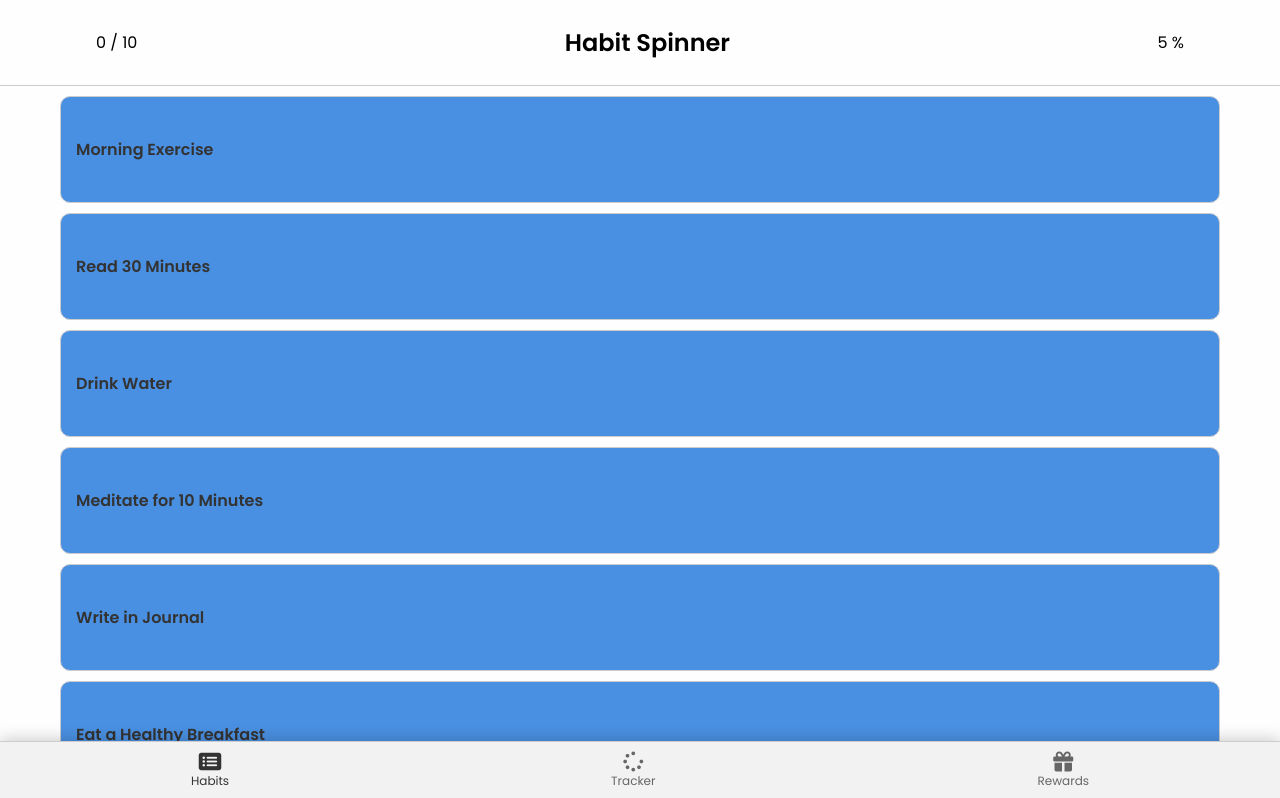
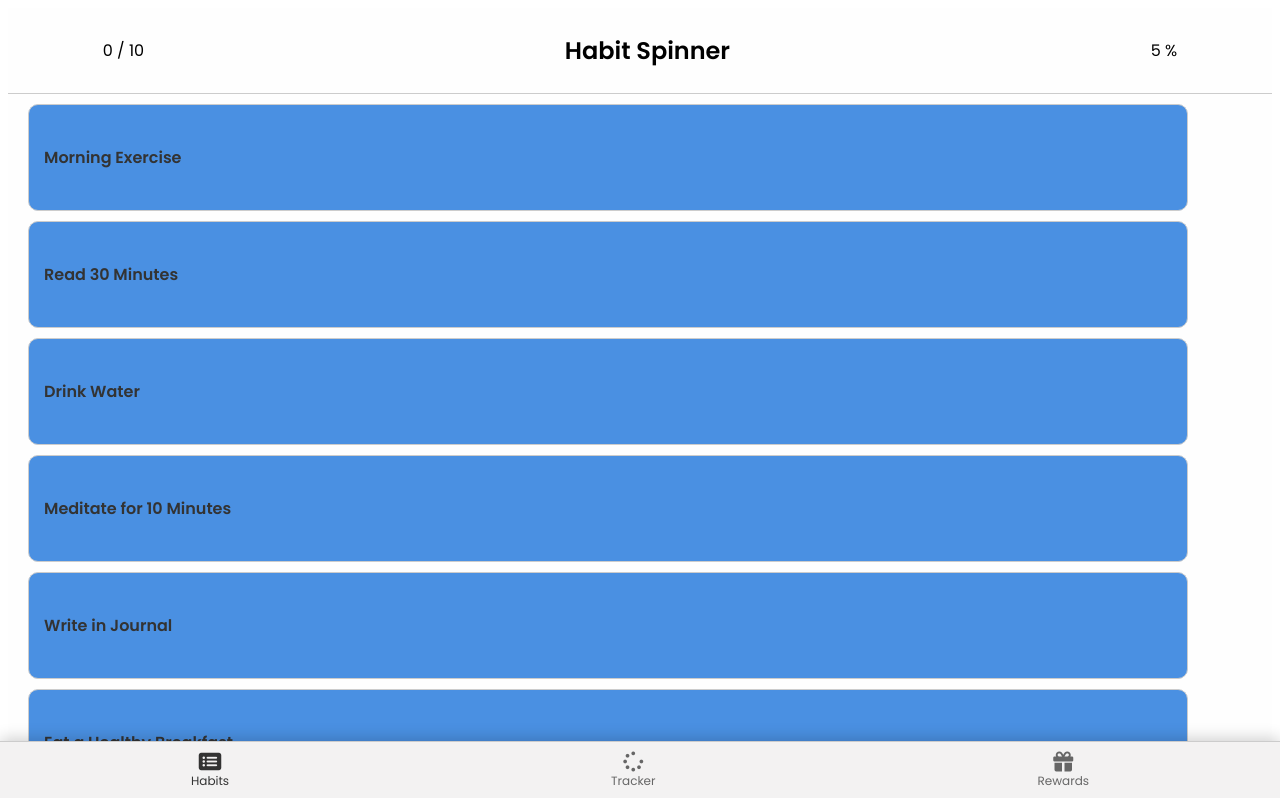
Before and after one commit to joseph-johnson27001/habit-spinner, a Vue app: page /habits in a window 1280 px wide. Shown: the top 798 px of the page. Built offline with nearby package versions, Linux system fonts and the light colour scheme.

Commit message:
Fixed scroll issue

```diff
--- a/src/App.vue
+++ b/src/App.vue
@@ -22,13 +22,6 @@ export default {
 </script>
 
 <style>
-html,
-body {
-  margin: 0;
-  padding: 0;
-  height: 100%;
-}
-
 #app {
   background-color: #fefefe;
   display: flex;
@@ -40,9 +33,7 @@ body {
 
 .content-container {
   width: 100%;
-  flex: 1;
   max-width: 1200px;
-  margin: 0 auto;
   display: flex;
   flex-direction: column;
 }
--- a/src/views/HabitsPage.vue
+++ b/src/views/HabitsPage.vue
@@ -47,11 +47,9 @@ export default {
 
 <style scoped>
 .habits-page {
-  padding: 0px 20px;
+  padding: 0px 20px 50px 20px;
 }
 .habits-list {
-  max-height: 80vh;
-
   -ms-overflow-style: none;
   scrollbar-width: none;
 }
```
